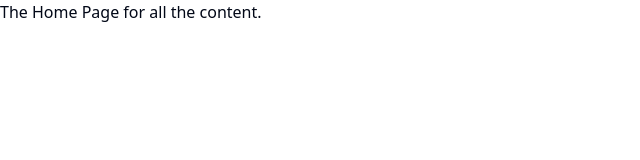
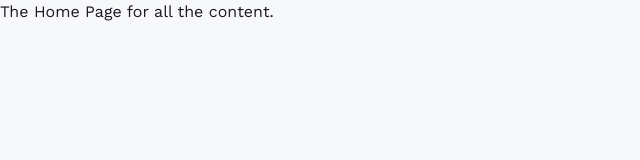
Before and after one commit to HarshavardhanKona06/astrea-jobs, a Next.js app: page / in a window 1280 px wide. Shown: the top 160 px of the page, without its empty margins (0-640 px from the left). Built offline with nearby package versions, Linux system fonts and the light colour scheme.

Commit message:
Add theme support

```diff
--- a/src/app/layout.tsx
+++ b/src/app/layout.tsx
@@ -2,6 +2,7 @@ import type { Metadata } from "next";
 import React from "react";
 import "../styles/globals.css";
 import { spaceGrotesk, workSans, oxanium } from "@/lib/font";
+import {ThemeProvider} from "@/app/theme-provider";
 
 export const metadata: Metadata = {
   title: "Astrea Jobs | Navigate Your Career",
@@ -11,10 +12,18 @@ export const metadata: Metadata = {
 export default function RootLayout({ children, }
                                    : Readonly<{ children: React.ReactNode; }>) {
   return (
-    <html lang="en" className={`${spaceGrotesk.variable} ${workSans.variable} ${oxanium.variable} antialiased`}>
-      <body>
-        {children}
+      <html lang="en" className={`${spaceGrotesk.variable} ${workSans.variable} ${oxanium.variable} antialiased`}
+            suppressHydrationWarning>
+      <body className="bg-background-light text-text-primary-light dark:bg-background-dark dark:text-text-primary-dark font-work-sans">
+        <ThemeProvider
+          attribute='class'
+          defaultTheme='system'
+          enableSystem
+          disableTransitionOnChange
+        >
+          {children}
+        </ThemeProvider>
       </body>
-    </html>
+      </html>
   );
 }
--- /dev/null
+++ b/src/app/theme-provider.tsx
@@ -0,0 +1,9 @@
+'use client';
+
+import { ThemeProvider as NextThemesProvider, ThemeProviderProps } from 'next-themes';
+
+export function ThemeProvider({ children, ...props }: ThemeProviderProps) {
+    return (
+        <NextThemesProvider {...props}>{children}</NextThemesProvider>
+    );
+}
--- a/src/styles/globals.css
+++ b/src/styles/globals.css
@@ -40,6 +40,17 @@
     --coral-on-hover-light: #DF6556;
     --background-on-hover-light: #E4E6E8;
     --border-light: #DFE1E4;
+
+    --background-dark: #242428;
+    --background-secondary-dark: #2A2A2E;
+    --text-primary-dark: #E8E8E4;
+    --text-secondary-dark: #AEAEA6;
+    --lapis-lazuli-dark: #5884AA;
+    --lapis-lazuli-on-hover-dark: #759BBE;
+    --coral-dark: #FF8574;
+    --coral-on-hover-dark: #FFA394;
+    --background-on-hover-dark: #313136;
+    --border-dark: #363639;
   }
   .dark {
     --background: 222.2 84% 4.9%;
@@ -66,17 +77,6 @@
     --chart-3: 30 80% 55%;
     --chart-4: 280 65% 60%;
     --chart-5: 340 75% 55%;
-
-    --background-dark: #242428;
-    --background-secondary-dark: #2A2A2E;
-    --text-primary-dark: #E8E8E4;
-    --text-secondary-dark: #AEAEA6;
-    --lapis-lazuli-dark: #5884AA;
-    --lapis-lazuli-on-hover-dark: #759BBE;
-    --coral-dark: #FF8574;
-    --coral-on-hover-dark: #FFA394;
-    --background-on-hover-dark: #313136;
-    --border-dark: #363639;
   }
 }
 
```
